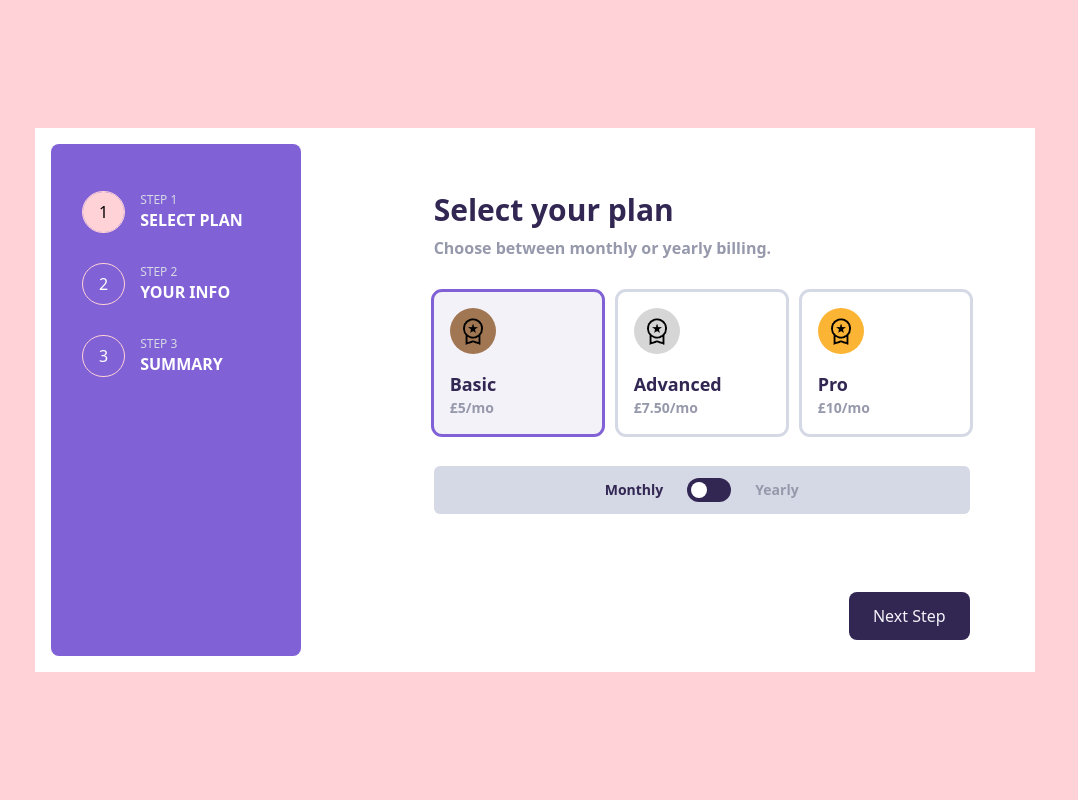
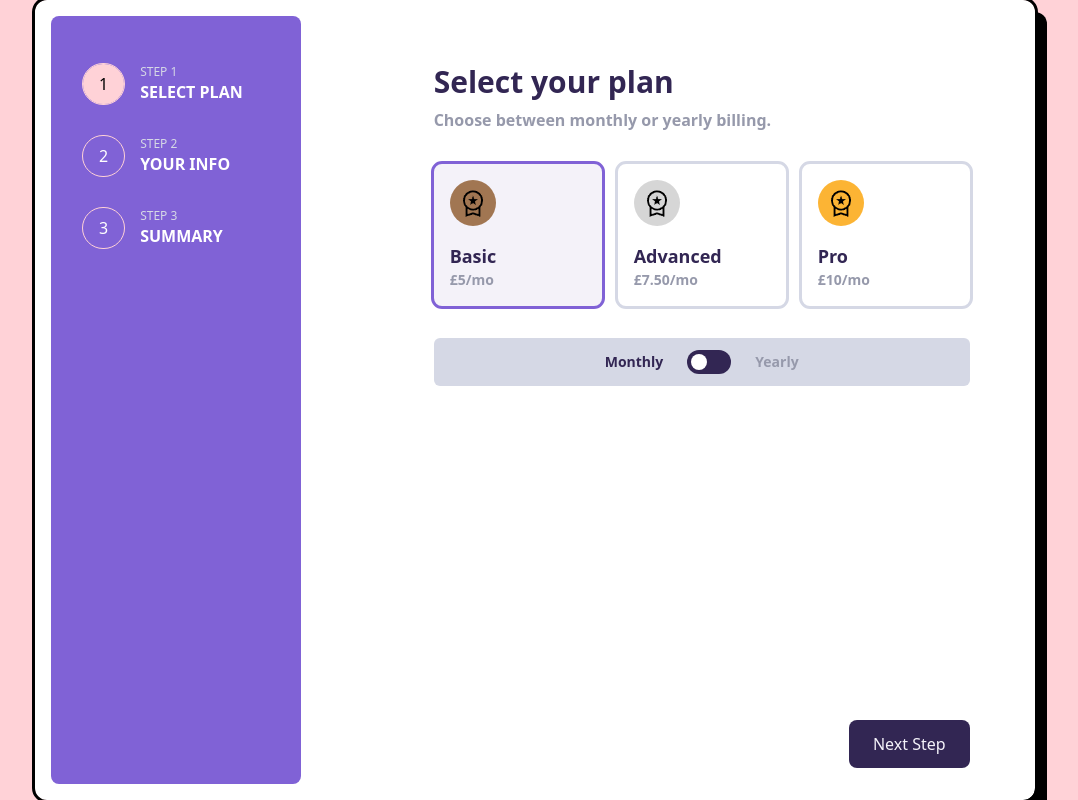
Before and after one commit to aaronwp21/multi-step-form, a Next.js app: page / in a window 1280 px wide. Shown: the whole page, without its empty margins (105-1183 px from the left). Built offline with nearby package versions, Linux system fonts and the light colour scheme.

Commit message:
rounded corners and box shadow

```diff
--- a/src/pages/index.tsx
+++ b/src/pages/index.tsx
@@ -5,10 +5,12 @@ import UserForm from '@/components/UserForm';
 import Summary from '@/components/Summary';
 
 export default function Home() {
-  const { pageNum, confirmed, onUpdatePageNum, onUpdateConfirmed } = useContext(FormContext);
+  const { pageNum, confirmed, onUpdatePageNum, onUpdateConfirmed } =
+    useContext(FormContext);
 
   return (
-    <div className="h-[100vh] grid grid-rows-[minmax(175px,2fr),minmax(500px,3fr),75px] sm:min-h-[800px] sm:w-[80%] sm:min-w-[630px] sm:max-w-[1000px] sm:py-[10%] sm:m-auto sm:grid-rows-1 sm:grid-cols-[1fr,2fr] sm:bg-clip-content sm:bg-white">
+    <div className="h-[100vh] flex">
+      <div className="grid grid-rows-[minmax(175px,2fr),minmax(500px,3fr),75px] w-full sm:min-h-[800px] sm:w-[80%] sm:min-w-[630px] sm:max-w-[1000px] sm:m-auto sm:grid-rows-1 sm:grid-cols-[1fr,2fr] sm:bg-white sm:rounded-xl sm:outline sm:shadow-[12px_12px_0px_0px_rgba(0,0,0)]">
         <ol className="row-start-1 col-start-1 bg-secondary flex justify-center gap-4 pt-12 sm:flex-col sm:justify-start sm:pl-8 sm:m-4 sm:rounded-lg sm:gap-8 sm:min-w-[210px] sm:max-w-[250px]">
           <li className="flex items-start gap-4">
             <p
@@ -75,7 +77,11 @@ export default function Home() {
           ) : pageNum === 1 ? (
             <div></div>
           ) : (
-          <div className={`${confirmed ? 'hidden' : ''} flex justify-between px-[5%]`}>
+            <div
+              className={`${
+                confirmed ? 'hidden' : ''
+              } flex justify-between px-[5%]`}
+            >
               <button
                 onClick={() => onUpdatePageNum(1)}
                 className="py-2 text-cool-grey font-semibold"
@@ -92,5 +98,6 @@ export default function Home() {
           )}
         </div>
       </div>
+    </div>
   );
 }
```
Lines whose indentation alone changed are shown as unchanged.
